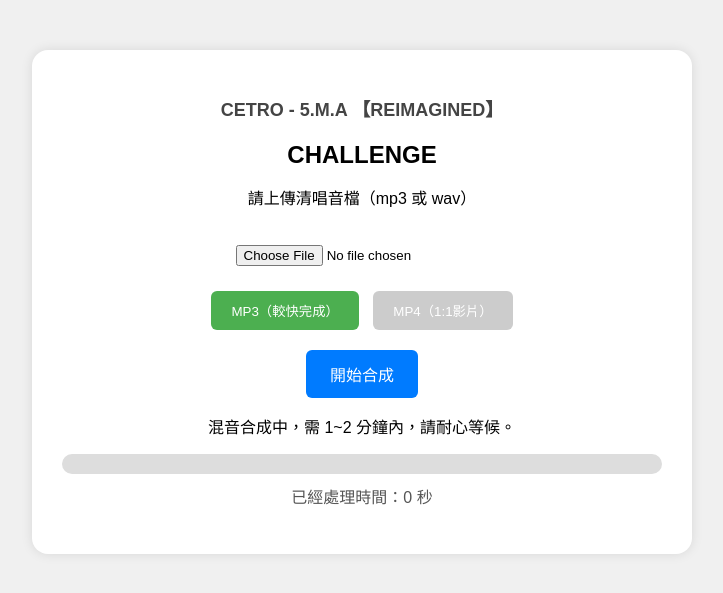
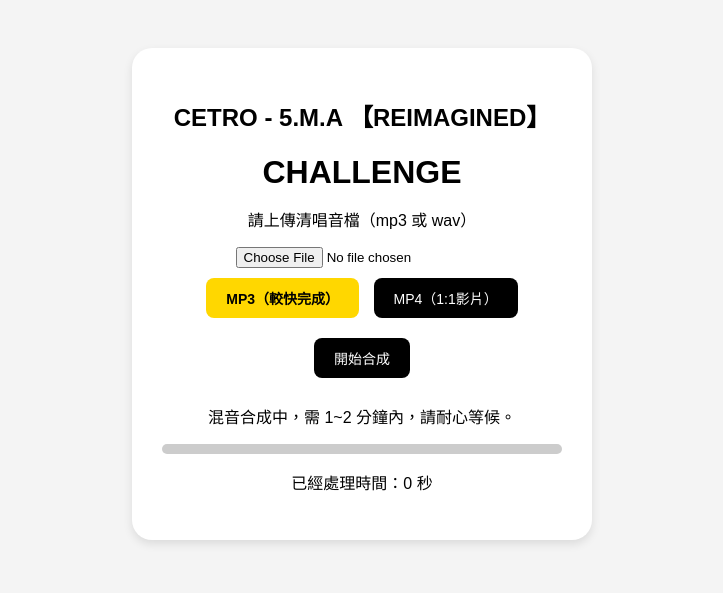
Before and after one commit to Novemk/vocal-mixerSTR, a Flask app: page / in a window 1280 px wide. Shown: the top 593 px of the page, without its empty margins (278-1001 px from the left). Run offline with Flask 3, Linux system fonts and the light colour scheme.

Commit message:
Update style.css

```diff
--- a/static/style.css
+++ b/static/style.css
@@ -1,94 +1,69 @@
 body {
-    background-color: #f0f0f0;
-    font-family: 'Arial', sans-serif;
+    font-family: sans-serif;
+    background: #f4f4f4;
     text-align: center;
-    margin: 0;
-    padding: 0;
+    padding: 40px;
 }
 
 .container {
-    max-width: 600px;
-    margin: 50px auto;
-    background-color: white;
+    background: white;
     padding: 30px;
-    border-radius: 16px;
-    box-shadow: 0 0 12px rgba(0, 0, 0, 0.1);
+    border-radius: 20px;
+    max-width: 400px;
+    margin: auto;
+    box-shadow: 0 4px 10px rgba(0,0,0,0.1);
 }
 
-h1 {
-    font-size: 24px;
+h1, h2 {
     margin-bottom: 10px;
 }
 
-h2 {
-    font-size: 18px;
-    margin-bottom: 20px;
-    color: #444;
+button {
+    padding: 10px 20px;
+    margin: 10px 5px;
+    font-size: 14px;
+    border: none;
+    border-radius: 8px;
+    background: #000;
+    color: #fff;
+    cursor: pointer;
 }
 
-input[type="file"] {
-    margin: 20px 0;
-}
-
-.btn-group button {
-    padding: 10px 20px;
-    margin: 5px;
-    border: none;
-    border-radius: 6px;
-    cursor: pointer;
-    background-color: #ccc;
-    color: white;
-}
-
-.btn-group button.active {
-    background-color: #4CAF50;
-}
-
-button#startBtn {
-    margin-top: 15px;
-    padding: 12px 24px;
-    background-color: #007BFF;
-    color: white;
-    border: none;
-    border-radius: 6px;
-    cursor: pointer;
-    font-size: 16px;
+button.active {
+    background: gold;
+    color: black;
+    font-weight: bold;
 }
 
 .progress-bar {
+    height: 10px;
     width: 100%;
-    height: 20px;
-    background-color: #ddd;
-    margin-top: 15px;
-    border-radius: 10px;
+    background: #ccc;
+    margin-top: 10px;
+    border-radius: 5px;
     overflow: hidden;
 }
 
 .progress {
     height: 100%;
     width: 0%;
-    background-color: #76c7c0;
-    transition: width 0.3s;
+    background: gold;
+    transition: width 0.5s ease;
 }
 
-#timer {
-    margin-top: 10px;
-    color: #555;
-}
-
-/* ✅ 下載提示樣式 */
 .download-btn {
-    margin-top: 30px;
+    background: gold;
+    color: black;
+    font-weight: bold;
+    border-radius: 10px;
+    padding: 10px 20px;
     display: inline-block;
-    background-color: #FFD700;
-    color: #333;
-    padding: 12px 24px;
-    border-radius: 8px;
-    font-weight: bold;
+    margin-top: 20px;
     cursor: pointer;
+    text-decoration: none;
     transition: background-color 0.3s;
 }
 
 .download-btn:hover {
-    background-color: #e5c100;
+    background: #e5c100;
 }
```
